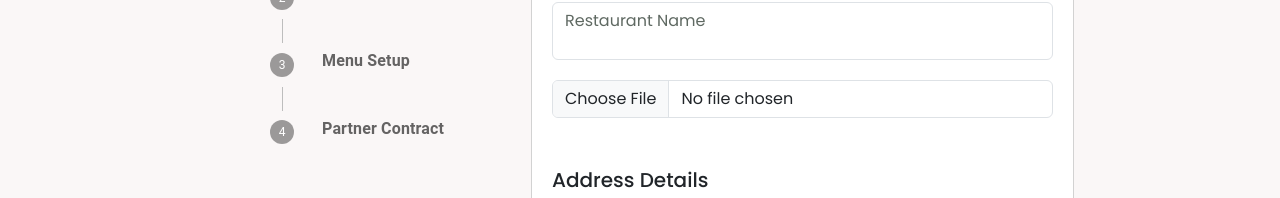
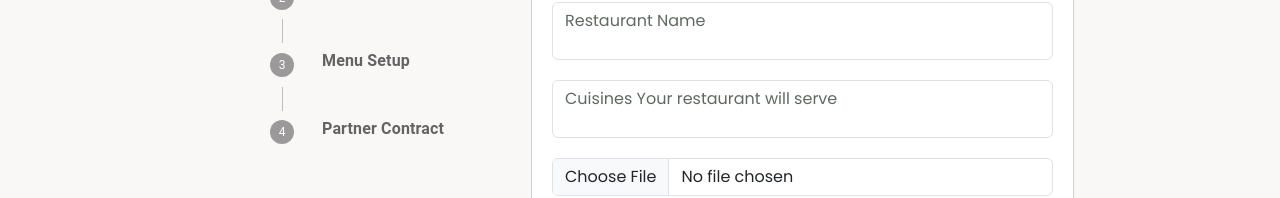
Before and after one commit to tushar5201/zesty-restaurant, a React (Create React App) app: page /signinProcess in a window 1280 px wide. Shown: the part 330-528 px from the top of the page. Built offline with nearby package versions, Linux system fonts and the light colour scheme; no server answers.

Commit message:
menu field mandatory & added cuisins field completed

```diff
--- a/src/controllers/MenuController.jsx
+++ b/src/controllers/MenuController.jsx
@@ -23,6 +23,15 @@ export default function AddMenuItem() {
     const restaurantId = localStorage.getItem("restaurantId");
 
     const submitHandler = async (e) => {
+
+        if (name === "" || description === "" || foodType === "" || category === "" || price === "" || packagingCharge === "") {
+            toast.dark("Field are mandatory to fill");
+            return;
+        }
+        if(price < 0 || packagingCharge <0) {
+            toast.dark("price & packaging carce should positive integers");
+            return;
+        }
 
         const finalPrice = ((parseInt(price) + parseInt(packagingCharge)) + (parseInt(price) + parseInt(packagingCharge)) * 0.3).toString();
         const menuItemData = new FormData();
@@ -92,7 +101,7 @@ export default function AddMenuItem() {
 
                     <form>
                         <div className="form-floating mt-5 mb-2">
-                            <input type="text" name="name" value={name} onChange={(e) => setName(e.target.value)} id="name" placeholder='Category name' className='in form-control' style={{ width: "100%" }} required />
+                            <input type="text" name="name" value={name} onChange={(e) => setName(e.target.value)} id="name" placeholder='Category name' className='in form-control' style={{ width: "100%" }} required={true} />
                             <label style={{ color: "#222" }}>Item Name</label>
                         </div>
 
@@ -102,6 +111,7 @@ export default function AddMenuItem() {
                         </div>
 
                         <select name="" id="" className='in form-select' onChange={(e) => setCategory(e.target.value)}>
+                            <option value="" disabled selected>Select category</option>
                             {categories.map((category) => (
                                 <option value={category.name}>{category.name}</option>
                             ))}
--- a/src/screens/SigninProcess/RestaurantInformationForm.jsx
+++ b/src/screens/SigninProcess/RestaurantInformationForm.jsx
@@ -114,6 +114,11 @@ export default function RestaurantInformationForm({ onNext }) {
                     <div className="form-floating">
                         <input type="text" name="restaurantName" value={formData["restaurantName"]} onChange={(e) => setFormData({ ...formData, "restaurantName": e.target.value })} placeholder="Restaurant Name" className='in form-control' required />
                         <label style={{ color: "#222" }}>Restaurant Name</label>
+                    </div>
+
+                    <div className="form-floating">
+                        <input type="text" name="cuisines" value={formData["cuisines"]} onChange={(e) => setFormData({ ...formData, "cuisines": e.target.value })} placeholder="Restaurant Name" className='in form-control' required />
+                        <label style={{ color: "#222" }}>Cuisines Your restaurant will serve</label>
                     </div>
 
                     <input type='file' name='logoImg' className='in form-control' placeholder='Name' onChange={handleLogo} /><br />
```
Also changed, not shown: public/images/chicken pizza.jpg (added).
